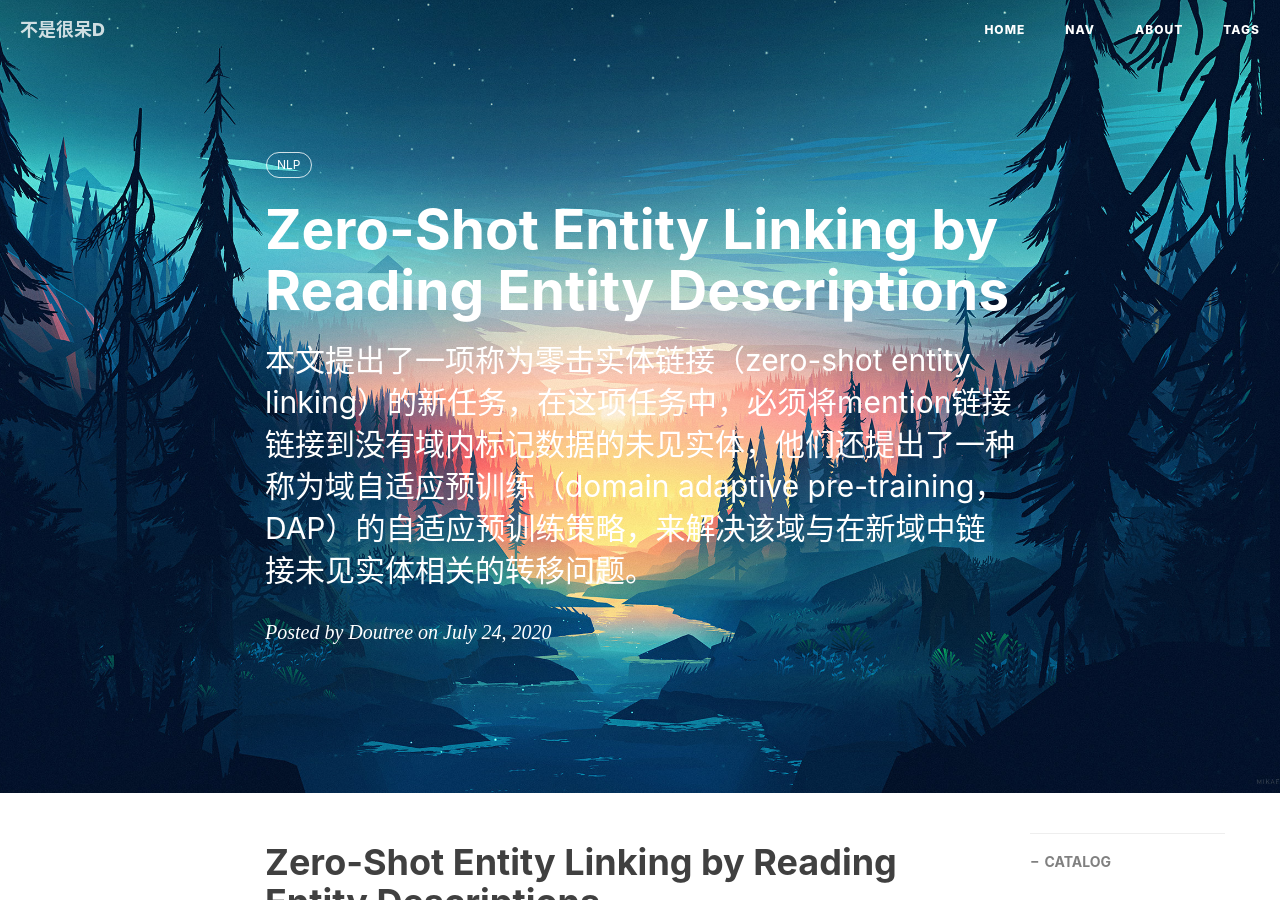
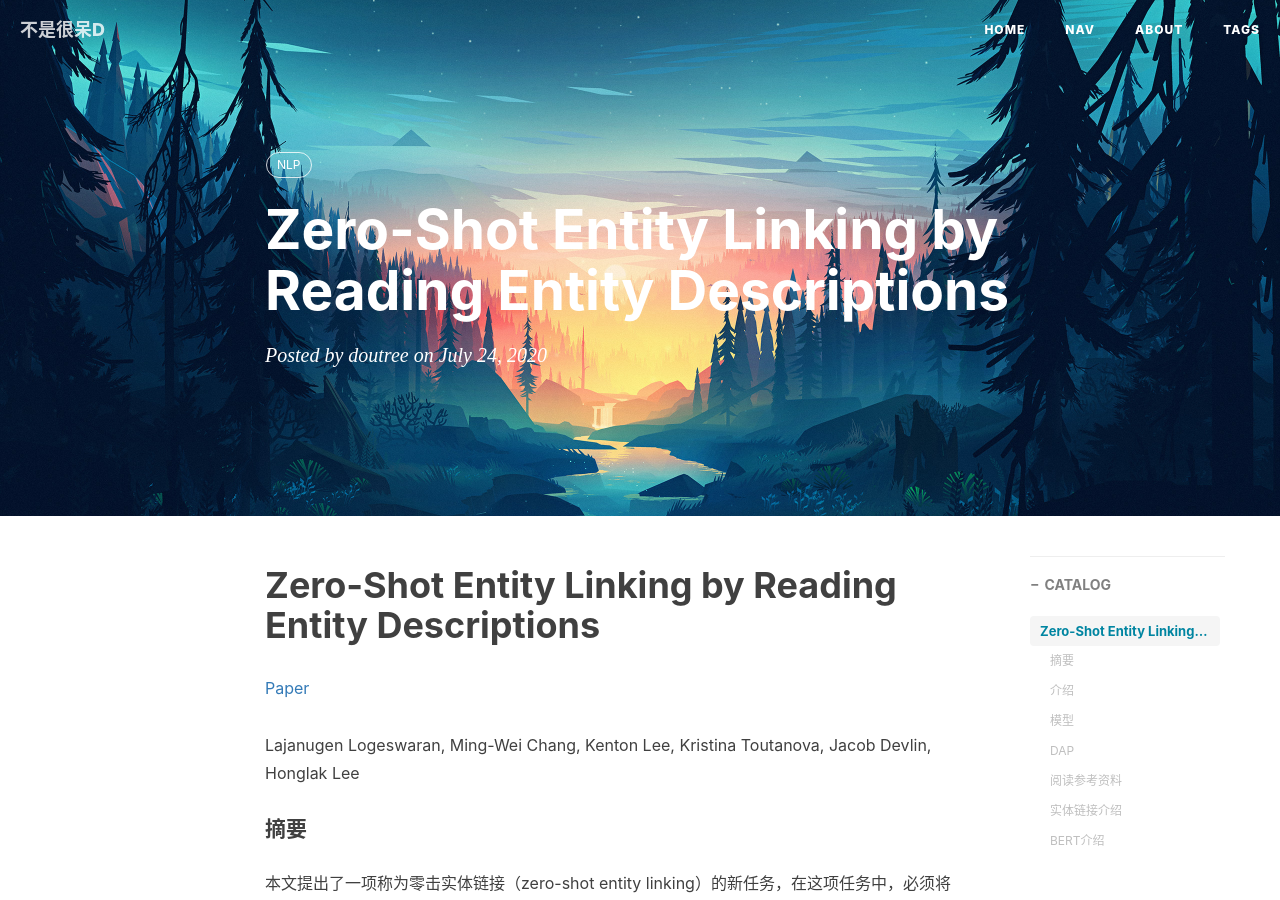
Before and after one commit to doutree/doutree.github.io, a Jekyll site: the page built from _posts/2020-07-24-Zero-Shot Entity Linking by Reading Entity Descriptions.md, in a window 1280 px wide and 900 px high. Built offline with Jekyll 4.4.1, drawn with Linux system fonts in a browser that asks for light colours; nearby versions of some CDN libraries; comment, search, counter and statistics services are not loaded.

Commit message:
修改博客

```diff
--- a/_posts/2020-07-24-Zero-Shot Entity Linking by Reading Entity Descriptions.md
+++ b/_posts/2020-07-24-Zero-Shot Entity Linking by Reading Entity Descriptions.md
@@ -1,9 +1,9 @@
 ---
 layout:		post
 title:		Zero-Shot Entity Linking by Reading Entity Descriptions
-subtitle:	本文提出了一项称为零击实体链接（zero-shot entity linking）的新任务，在这项任务中，必须将mention链接链接到没有域内标记数据的未见实体，他们还提出了一种称为域自适应预训练（domain adaptive pre-training，DAP）的自适应预训练策略，来解决该域与在新域中链接未见实体相关的转移问题。
+subtitle:
 date:       2020-07-24
-author:     Doutree
+author:     doutree
 header-img: img/post-web.jpg
 catalog: true
 tags:
```
Also changed, not shown: other parts of _posts/2020-07-24-Zero-Shot Entity Linking by Reading Entity Descriptions.md (+0 -2 lines).
